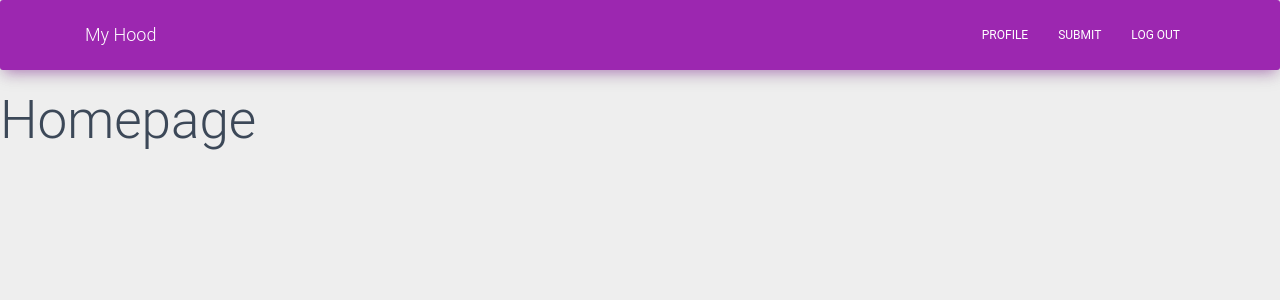
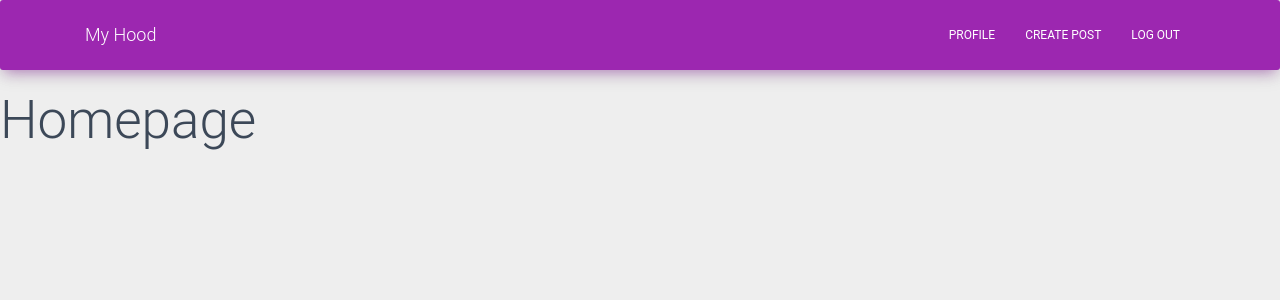
Before and after one commit to imekenye/My-Hood, a Django app: page / in a window 1280 px wide. Shown: the top 300 px of the page. Run offline with Django 3.2, Linux system fonts and the light colour scheme; the visitor is signed in with stand-in values (Sample User, id 1); some libraries are stand-ins or nearby versions.

Commit message:
update navbar

```diff
--- a/templates/partials/_navbar.html
+++ b/templates/partials/_navbar.html
@@ -1,6 +1,6 @@
 <nav class="navbar navbar-expand-lg bg-primary">
     <div class="container">
-        <a class="navbar-brand" href="#">My Hood</a>
+        <a class="navbar-brand" href="{% url 'home' %}">My Hood</a>
         <button class="navbar-toggler" type="button" data-toggle="collapse" data-target="#navbarNav"
                 aria-controls="navbarNav" aria-expanded="false" aria-label="Toggle navigation">
             <span class="sr-only">Toggle navigation</span>
@@ -34,7 +34,7 @@
         <li class="nav-item">
             <a class="nav-link nav-link-icon" href="{% url 'post-create' %}">
 
-                <span class="nav-link-inner--text  ">Submit</span>
+                <span class="nav-link-inner--text  ">Create Post</span>
             </a>
         </li>
         <li class="nav-item">
```
